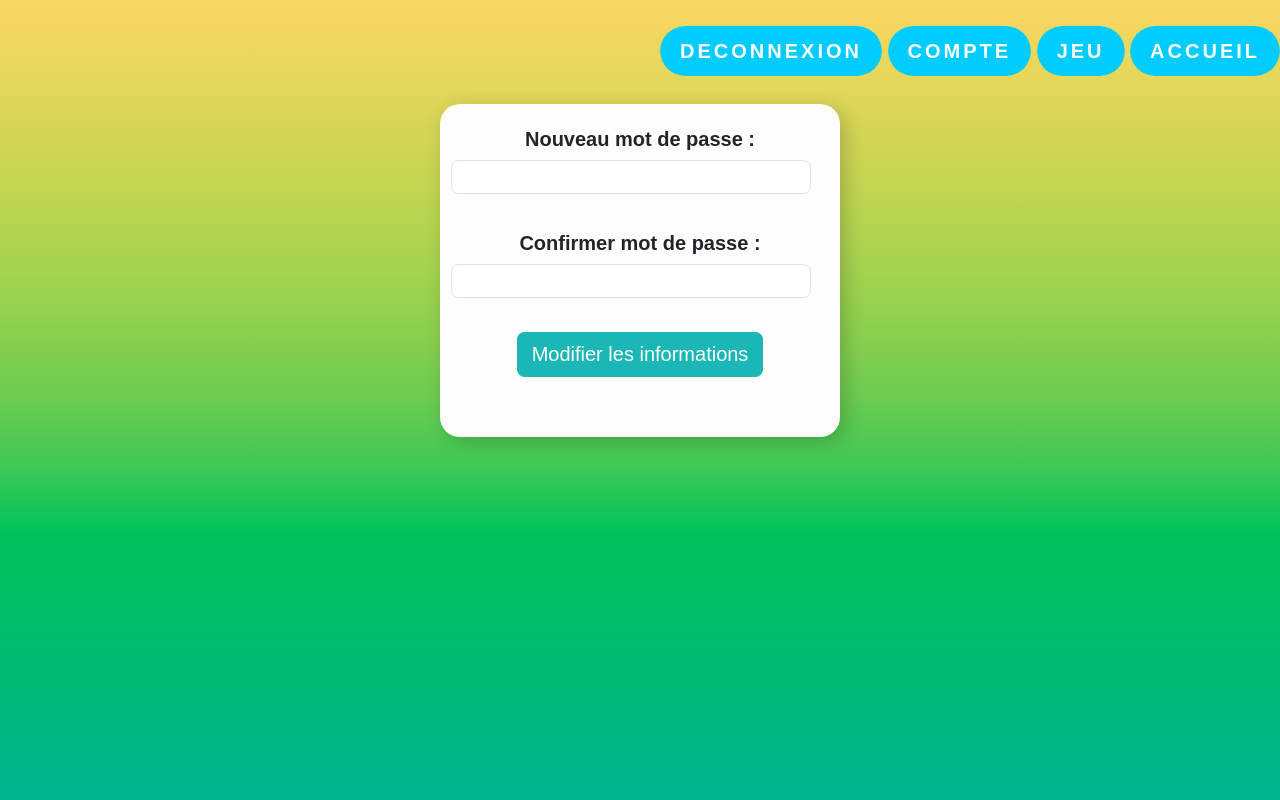
After one commit to vincent83160/projet-web, a PHP site: template vue/motdepasse.php in a window 1280 px wide. The commit adds this page. Run offline with PHP 8.4, Linux system fonts and the light colour scheme; the template is opened without the code that fills it, so the values that code supplies are empty; the visitor is signed in with stand-in values (Sample User, id 1).

Commit message:
Ajout changement mdp dans gestion compte

```diff
--- /dev/null
+++ b/vue/motdepasse.php
@@ -0,0 +1,43 @@
+<?php
+require_once $_SERVER["DOCUMENT_ROOT"] . '/vue/base.html';
+?>
+
+<head>
+   <title>Changer mot de passe</title>
+   <link rel="stylesheet" href="/public/assets/css/account.css">
+   <link rel="icon" href="/public/assets/img/logo2.png" />
+</head>
+<?php
+include 'navbar.php';
+?>
+<body>
+   <div id="container-div-centrale">
+      <div id="div-centrale">
+
+         <form method="post" id="formulaire" action="/User/userModif/">
+
+            <div class="mb-3">
+               <p>Nouveau mot de passe :
+               </p>
+               <input class="form-control" type="password" id="password" name="password" required />
+            </div>
+            <div id="warning" style=" color: red;">
+                <div id="warningLength" style="display: none; "></div>
+                <div id="warningNumber" style="display: none; "></div>
+                <div id="warningUpperCase" style="display: none; "></div>
+            </div>
+            <div class="mb-3">
+               <p>Confirmer mot de passe :
+               </p>
+               <input class="form-control" type="text" id="mdp" name="mdp" />
+            </div>
+            <input type="hidden" name="id" required value="<?php echo $_SESSION['id'];?>" />
+            <div class="div-submit">
+               <button class="btn btn-primary" id="btn-login" type="submit">Modifier les informations</button>
+            </div>
+         </form>
+      </div>
+    </div>
+</body>
+
+<script src="/public/assets/js/modifPwdCheck.js"></script>
```
Also changed, not shown: controller/UserController.php (+9 -2 lines), vue/membre.php (+4 -3 lines), public/assets/js/modifPwdCheck.js (added).
